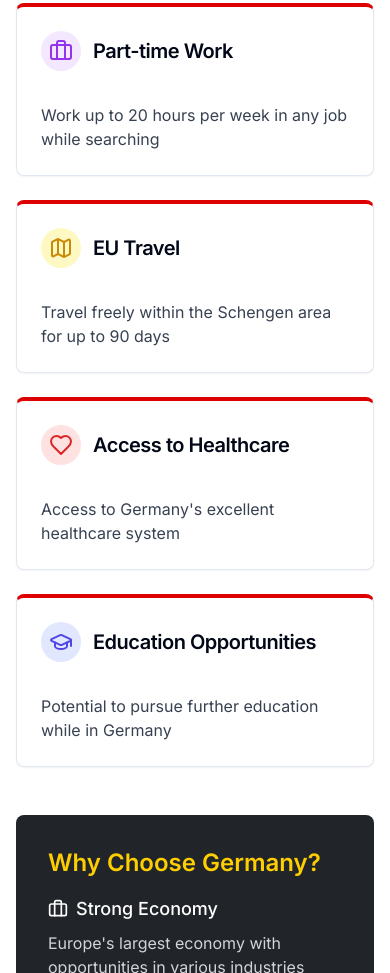
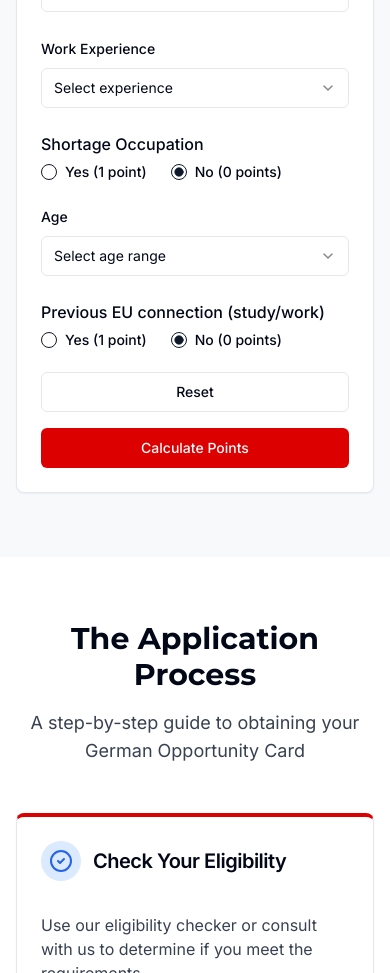
Before and after one commit to abela-21/visa-chance-germany-guide, a React (Vite) app: page / in a window 390 px wide. Shown: the part 6660-7633 px from the top of the page. Built offline with nearby package versions, Linux system fonts and the light colour scheme.

Commit message:
Refactor: Update sections and navigation
- Added application process and "Our Services" sections.
- Reordered sections and updated navigation menu.

```diff
--- /dev/null
+++ b/src/components/ApplicationProcess.tsx
@@ -0,0 +1,78 @@
+
+import { Card, CardContent, CardHeader, CardTitle } from "./ui/card";
+import { CheckCircle2, FileText, Send, Clock, Award } from "lucide-react";
+
+export const ApplicationProcess = () => {
+  const steps = [
+    {
+      title: "Check Your Eligibility",
+      description: "Use our eligibility checker or consult with us to determine if you meet the requirements.",
+      icon: CheckCircle2,
+      color: "text-blue-600",
+      bgColor: "bg-blue-100"
+    },
+    {
+      title: "Prepare Your Documents",
+      description: "Gather all necessary documents, ensuring they are complete and accurate. We provide a detailed checklist and assistance.",
+      icon: FileText,
+      color: "text-green-600",
+      bgColor: "bg-green-100"
+    },
+    {
+      title: "Submit Your Application",
+      description: "Applications are typically submitted at the German embassy or consulate in your home country. If already in Germany, apply at the local foreigners authority.",
+      icon: Send,
+      color: "text-purple-600",
+      bgColor: "bg-purple-100"
+    },
+    {
+      title: "Await Review",
+      description: "Your application will be reviewed by the relevant authorities. We'll keep you informed and assist with any additional requests.",
+      icon: Clock,
+      color: "text-yellow-600",
+      bgColor: "bg-yellow-100"
+    }
+  ];
+
+  return (
+    <section id="application" className="py-16 bg-white">
+      <div className="container mx-auto px-4">
+        <div className="text-center mb-12">
+          <h2 className="text-3xl md:text-4xl font-bold font-montserrat mb-4">The Application Process</h2>
+          <p className="text-lg text-gray-700 max-w-3xl mx-auto">
+            A step-by-step guide to obtaining your German Opportunity Card
+          </p>
+        </div>
+
+        <div className="grid grid-cols-1 md:grid-cols-2 lg:grid-cols-4 gap-6">
+          {steps.map((step, index) => (
+            <Card key={index} className="hover:shadow-lg transition-shadow border-t-4 border-t-german-red">
+              <CardHeader>
+                <div className="flex items-center gap-3 mb-2">
+                  <div className={`p-2 rounded-full ${step.bgColor}`}>
+                    <step.icon className={`h-6 w-6 ${step.color}`} />
+                  </div>
+                  <CardTitle className="text-xl">{step.title}</CardTitle>
+                </div>
+              </CardHeader>
+              <CardContent>
+                <p className="text-gray-700">{step.description}</p>
+                <div className="mt-4 flex items-center justify-center">
+                  <div className="w-10 h-10 rounded-full bg-german-red text-white flex items-center justify-center font-bold text-lg">
+                    {index + 1}
+                  </div>
+                </div>
+              </CardContent>
+            </Card>
+          ))}
+        </div>
+
+        <div className="mt-12 max-w-3xl mx-auto text-center">
+          <p className="text-lg">
+            Throughout this process, our team provides continuous support to ensure your application is completed correctly and efficiently. We handle communication with German authorities and keep you updated on your application status.
+          </p>
+        </div>
+      </div>
+    </section>
+  );
+};
--- a/src/components/Header.tsx
+++ b/src/components/Header.tsx
@@ -27,16 +27,22 @@ export const Header = () => {
         {/* Desktop Navigation */}
         <nav className="hidden md:flex items-center space-x-6">
           <button
+            onClick={() => scrollToSection("eligibility")}
+            className="font-medium hover:text-german-red transition-colors"
+          >
+            Eligibility
+          </button>
+          <button
+            onClick={() => scrollToSection("application")}
+            className="font-medium hover:text-german-red transition-colors"
+          >
+            Application Process
+          </button>
+          <button
             onClick={() => scrollToSection("benefits")}
             className="font-medium hover:text-german-red transition-colors"
           >
             Benefits
-          </button>
-          <button
-            onClick={() => scrollToSection("calculator")}
-            className="font-medium hover:text-german-red transition-colors"
-          >
-            Point Calculator
           </button>
           <button
             onClick={() => scrollToSection("faq")}
@@ -67,16 +73,22 @@ export const Header = () => {
         <nav className="md:hidden py-4 px-4 bg-white border-t">
           <div className="flex flex-col space-y-3">
             <button
+              onClick={() => scrollToSection("eligibility")}
+              className="font-medium px-4 py-2 hover:bg-gray-100 rounded text-left"
+            >
+              Eligibility
+            </button>
+            <button
+              onClick={() => scrollToSection("application")}
+              className="font-medium px-4 py-2 hover:bg-gray-100 rounded text-left"
+            >
+              Application Process
+            </button>
+            <button
               onClick={() => scrollToSection("benefits")}
               className="font-medium px-4 py-2 hover:bg-gray-100 rounded text-left"
             >
               Benefits
-            </button>
-            <button
-              onClick={() => scrollToSection("calculator")}
-              className="font-medium px-4 py-2 hover:bg-gray-100 rounded text-left"
-            >
-              Point Calculator
             </button>
             <button
               onClick={() => scrollToSection("faq")}
--- /dev/null
+++ b/src/components/OurServices.tsx
@@ -0,0 +1,112 @@
+
+import { Card, CardContent, CardHeader, CardTitle } from "./ui/card";
+import {
+  CheckCircle2, FileText, Award, Briefcase,
+  Calendar, Users, Globe, Heart, GraduationCap, Home, Headphones
+} from "lucide-react";
+
+export const OurServices = () => {
+  const services = [
+    {
+      title: "Personalized Eligibility Assessment",
+      description: "We provide a thorough evaluation of your qualifications and experience to determine your eligibility for the Opportunity Card.",
+      icon: CheckCircle2,
+      color: "text-blue-600"
+    },
+    {
+      title: "Document Assistance",
+      description: "We assist you in gathering, organizing, and verifying all necessary documents for your application.",
+      icon: FileText,
+      color: "text-green-600"
+    },
+    {
+      title: "Credential Recognition",
+      description: "We guide you through the process of getting your educational credentials recognized in Germany.",
+      icon: Award,
+      color: "text-purple-600"
+    },
+    {
+      title: "Financial Guidance",
+      description: "We provide detailed advice on how to meet and document the required financial means.",
+      icon: Briefcase,
+      color: "text-indigo-600"
+    },
+    {
+      title: "Application Review",
+      description: "We ensure your application is accurately completed and reviewed before submission.",
+      icon: FileText,
+      color: "text-red-600"
+    },
+    {
+      title: "Appointment Scheduling",
+      description: "We assist you with scheduling necessary appointments at German embassies or consulates.",
+      icon: Calendar,
+      color: "text-green-600"
+    },
+    {
+      title: "Interview Preparation",
+      description: "We provide thorough preparation for any required interviews.",
+      icon: Users,
+      color: "text-blue-600"
+    },
+    {
+      title: "Job Market Insights",
+      description: "We offer insights into the German job market and effective job search strategies.",
+      icon: Briefcase,
+      color: "text-yellow-600"
+    },
+    {
+      title: "Cultural Adaptation",
+      description: "We provide guidance and support for cultural adaptation and settling into life in Germany.",
+      icon: Globe,
+      color: "text-purple-600"
+    },
+    {
+      title: "Ongoing Support",
+      description: "We offer continuous support and communication throughout the entire application journey.",
+      icon: Headphones,
+      color: "text-indigo-600"
+    },
+    {
+      title: "Health Insurance Advice",
+      description: "We provide expert advice on securing the necessary health insurance coverage.",
+      icon: Heart,
+      color: "text-red-600"
+    },
+    {
+      title: "Permanent Residency Guidance",
+      description: "We offer guidance on potential pathways to permanent residency after securing employment.",
+      icon: Home,
+      color: "text-green-600"
+    }
+  ];
+
+  return (
+    <section id="services" className="py-16 bg-german-light">
+      <div className="container mx-auto px-4">
+        <div className="text-center mb-12">
+          <h2 className="text-3xl md:text-4xl font-bold font-montserrat mb-4">Our Services</h2>
+          <p className="text-lg text-gray-700 max-w-3xl mx-auto">
+            Comprehensive assistance at every step of your journey to Germany
+          </p>
+        </div>
+
+        <div className="grid grid-cols-1 md:grid-cols-2 lg:grid-cols-3 gap-8">
+          {services.map((service, index) => (
+            <Card key={index} className="hover:shadow-lg transition-shadow">
+              <CardHeader className="pb-2">
+                <div className="flex items-center gap-3">
+                  <service.icon className={`h-6 w-6 ${service.color}`} />
+                  <CardTitle className="text-xl">{service.title}</CardTitle>
+                </div>
+              </CardHeader>
+              <CardContent>
+                <p className="text-gray-700">{service.description}</p>
+              </CardContent>
+            </Card>
+          ))}
+        </div>
+      </div>
+    </section>
+  );
+};
--- a/src/pages/Index.tsx
+++ b/src/pages/Index.tsx
@@ -3,8 +3,10 @@ import { Header } from "@/components/Header";
 import { Hero } from "@/components/Hero";
 import { Description } from "@/components/Description";
 import { EligibilityCriteria } from "@/components/EligibilityCriteria";
+import { PointCalculator } from "@/components/PointCalculator";
+import { ApplicationProcess } from "@/components/ApplicationProcess";
 import { Benefits } from "@/components/Benefits";
-import { PointCalculator } from "@/components/PointCalculator";
+import { OurServices } from "@/components/OurServices";
 import { FAQ } from "@/components/FAQ";
 import { ContactForm } from "@/components/ContactForm";
 import { Footer } from "@/components/Footer";
@@ -16,8 +18,10 @@ const Index = () => {
       <Hero />
       <Description />
       <EligibilityCriteria />
+      <PointCalculator />
+      <ApplicationProcess />
       <Benefits />
-      <PointCalculator />
+      <OurServices />
       <FAQ />
       <ContactForm />
       <Footer />
```
